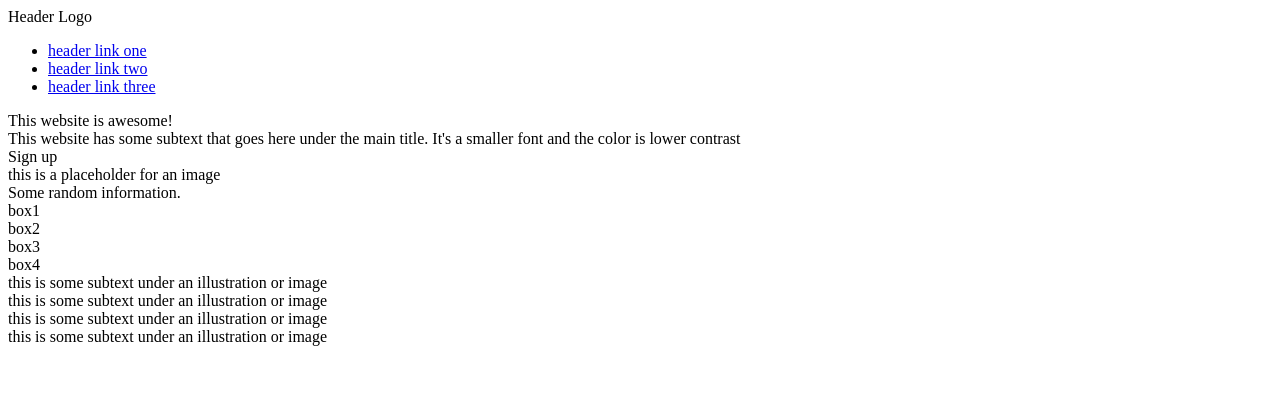
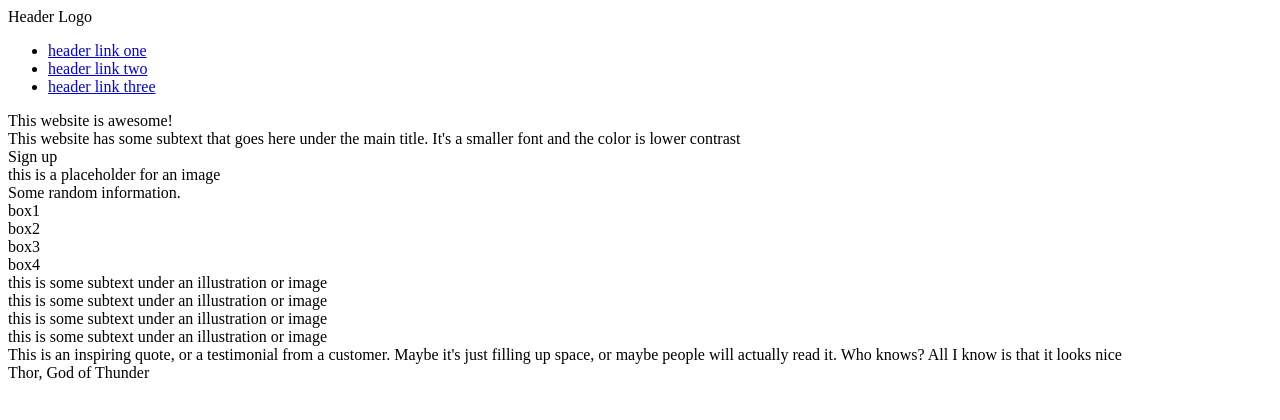
Before and after one commit to amendo3/landing_page, a plain HTML site: page index.html in a window 1280 px wide. Drawn offline with Linux system fonts and the light colour scheme.

Commit message:
Add all text required in section2

```diff
--- a/index.html
+++ b/index.html
@@ -74,6 +74,10 @@
         The quote is attributed to Thor, God of Thunder
 
         -->
+
+        <div class="quote">This is an inspiring quote, or a testimonial from a customer. Maybe it's just filling up space, or maybe people will actually read it. Who knows? All I know is that it looks nice</div>
+        <div class="person">Thor, God of Thunder</div>
+
     </div>
 
     <div class="section3">
```
